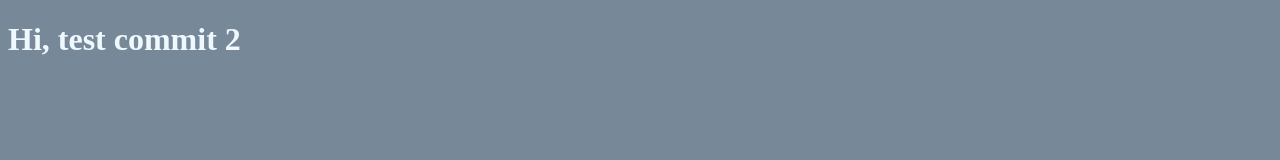
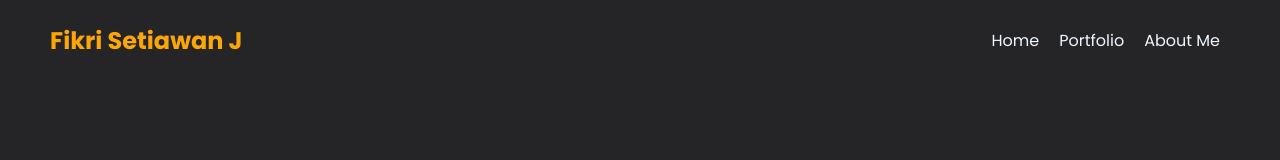
Before and after one commit to fikrysetiaone/learn_web, a plain HTML site: page index.html in a window 1280 px wide. Drawn offline with Linux system fonts and the light colour scheme.

Commit message:
add styling and header

```diff
--- a/index.html
+++ b/index.html
@@ -7,6 +7,13 @@
     <link rel="stylesheet" href="style.css">
 </head>
 <body>
-    <h1>Hi, test commit 2</h1>
+    <div class="navbar">
+        <h2>Fikri Setiawan J</h2>
+        <ul>
+            <li><a href="#">Home</a></li>
+            <li><a href="#">Portfolio</a></li>
+            <li><a href="#">About Me</a></li>
+        </ul>
+    </div>
 </body>
 </html>
--- a/style.css
+++ b/style.css
@@ -1,7 +1,38 @@
-body{
-    background-color: lightslategrey;
+@import url('https://fonts.googleapis.com/css2?family=Poppins:ital,wght@0,100;0,200;0,300;0,400;0,500;0,600;0,700;0,800;1,100;1,200;1,300;1,400;1,500;1,600;1,700;1,800&display=swap');
+
+*{
+    margin: 0;
+    padding: 0;
+    font-family: 'Poppins', sans-serif;
 }
 
-h1{
+body{
+    background-color: rgb(37, 37, 39);
+}
+
+.navbar{
+    display: flex;
+    align-items: center;
+    justify-content: space-between;
+    height: 80px;
+    padding: 0 50px;
+}
+
+.navbar ul{
+    display: flex;
+}
+
+.navbar h2{
+    color: rgb(255, 166, 0);
+}
+
+.navbar ul li{
+    list-style: none;
+    padding: 10px;
+}
+
+.navbar ul li a{
+    text-decoration: none;
     color: aliceblue;
+    font-size: 16px;
 }
```
